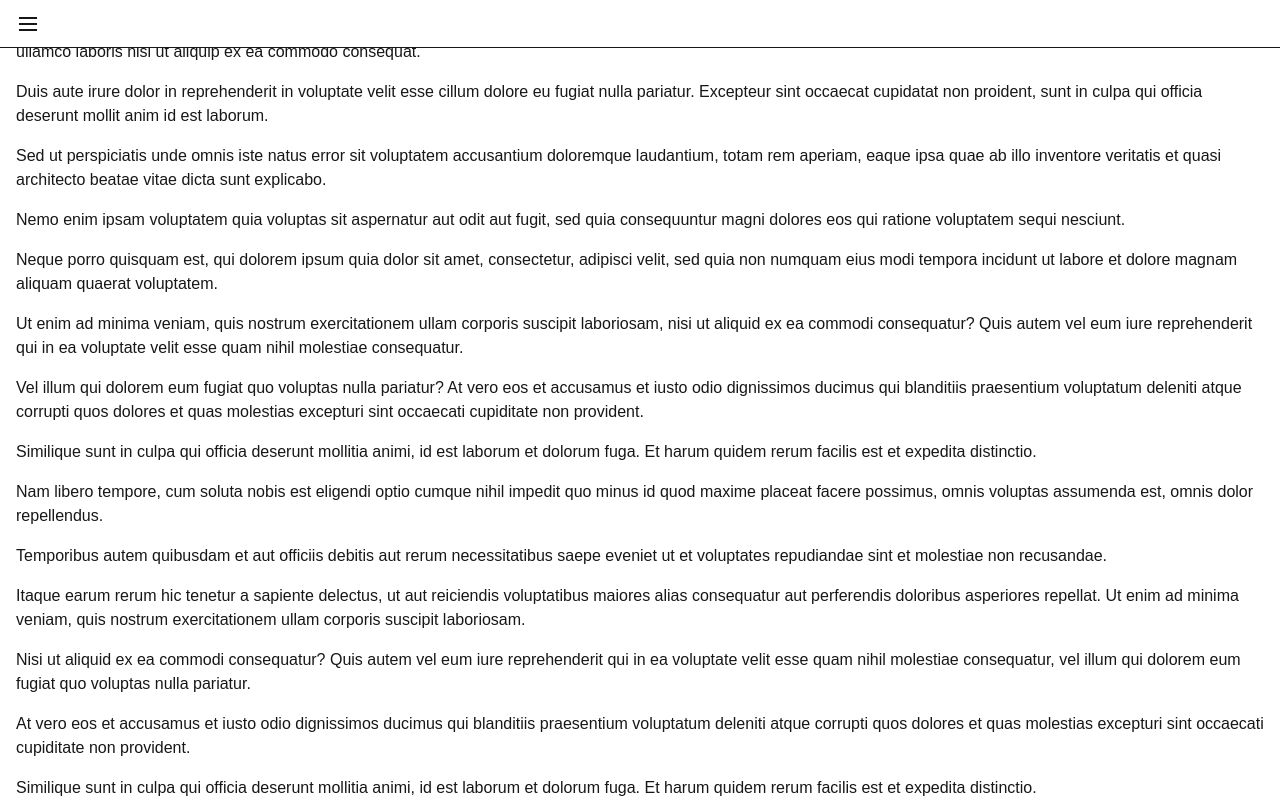
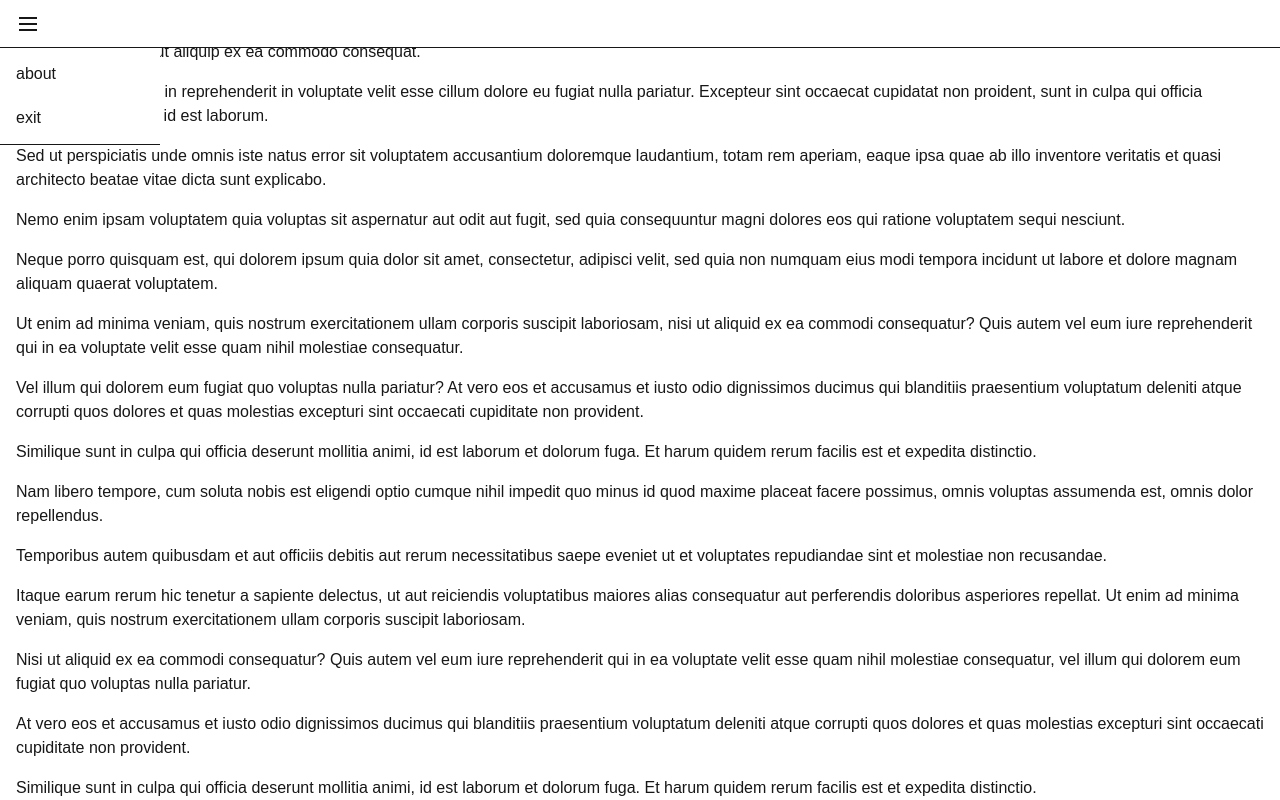
Before and after one commit to Gleepware/Rabbi-ui, a Next.js app: page / in a window 1280 px wide. Both pictures are taken after a click on the button "Menu". Built offline with nearby package versions, Linux system fonts and the light colour scheme.

Commit message:
Minimum menu added

```diff
--- a/src/app/globals.css
+++ b/src/app/globals.css
@@ -50,3 +50,33 @@ body {
   cursor: pointer;
   color: var(--foreground);
 }
+
+.navbar-menu {
+  position: absolute;
+  top: 48px;
+  left: 0;
+  margin: 0;
+  padding: 4px 0;
+  list-style: none;
+  background: var(--background);
+  border-bottom: 1px solid var(--foreground);
+  min-width: 160px;
+  z-index: 100;
+}
+
+.navbar-menu-item {
+  display: block;
+  width: 100%;
+  padding: 10px 16px;
+  border: none;
+  background: none;
+  color: var(--foreground);
+  text-align: left;
+  font-size: 16px;
+  cursor: pointer;
+}
+
+.navbar-menu-item:active {
+  background: var(--foreground);
+  color: var(--background);
+}
--- a/src/components/navbar.jsx
+++ b/src/components/navbar.jsx
@@ -1,13 +1,33 @@
-export default function Navbar() {
+"use client";
+
+import { useState } from "react";
+
+export default function Navbar({ onAbout, onExit }) {
+  const [menuOpen, setMenuOpen] = useState(false);
+
   return (
     <nav className="navbar">
-      <button className="navbar-hamburger" aria-label="Menu">
+      <button
+        className="navbar-hamburger"
+        aria-label="Menu"
+        onClick={() => setMenuOpen((prev) => !prev)}
+      >
         <svg viewBox="0 0 24 24" width="24" height="24" fill="none" stroke="currentColor" strokeWidth="2">
           <line x1="3" y1="6" x2="21" y2="6" />
           <line x1="3" y1="12" x2="21" y2="12" />
           <line x1="3" y1="18" x2="21" y2="18" />
         </svg>
       </button>
+      {menuOpen && (
+        <ul className="navbar-menu">
+          <li>
+            <button className="navbar-menu-item" onClick={onAbout}>about</button>
+          </li>
+          <li>
+            <button className="navbar-menu-item" onClick={onExit}>exit</button>
+          </li>
+        </ul>
+      )}
     </nav>
   );
 }
```
